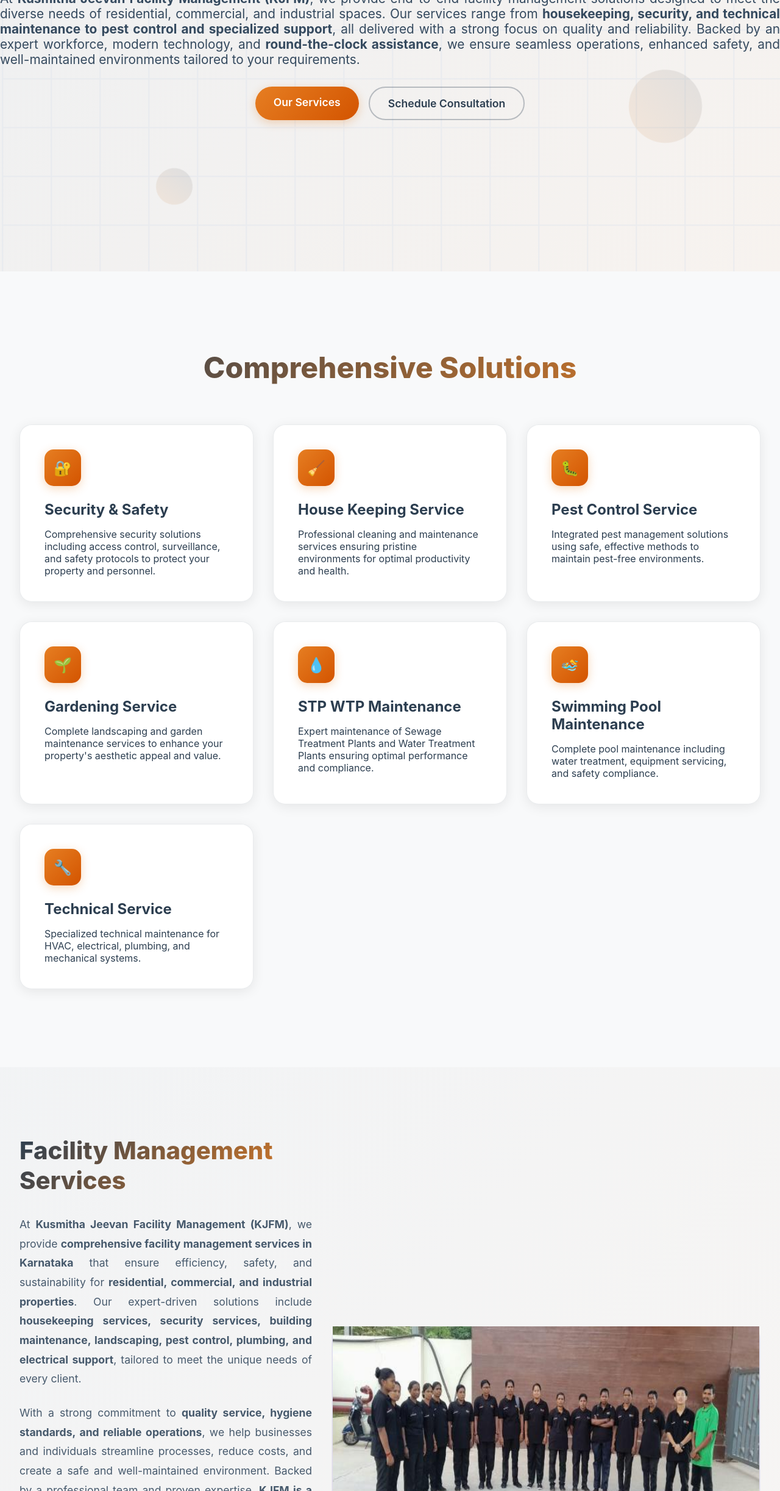
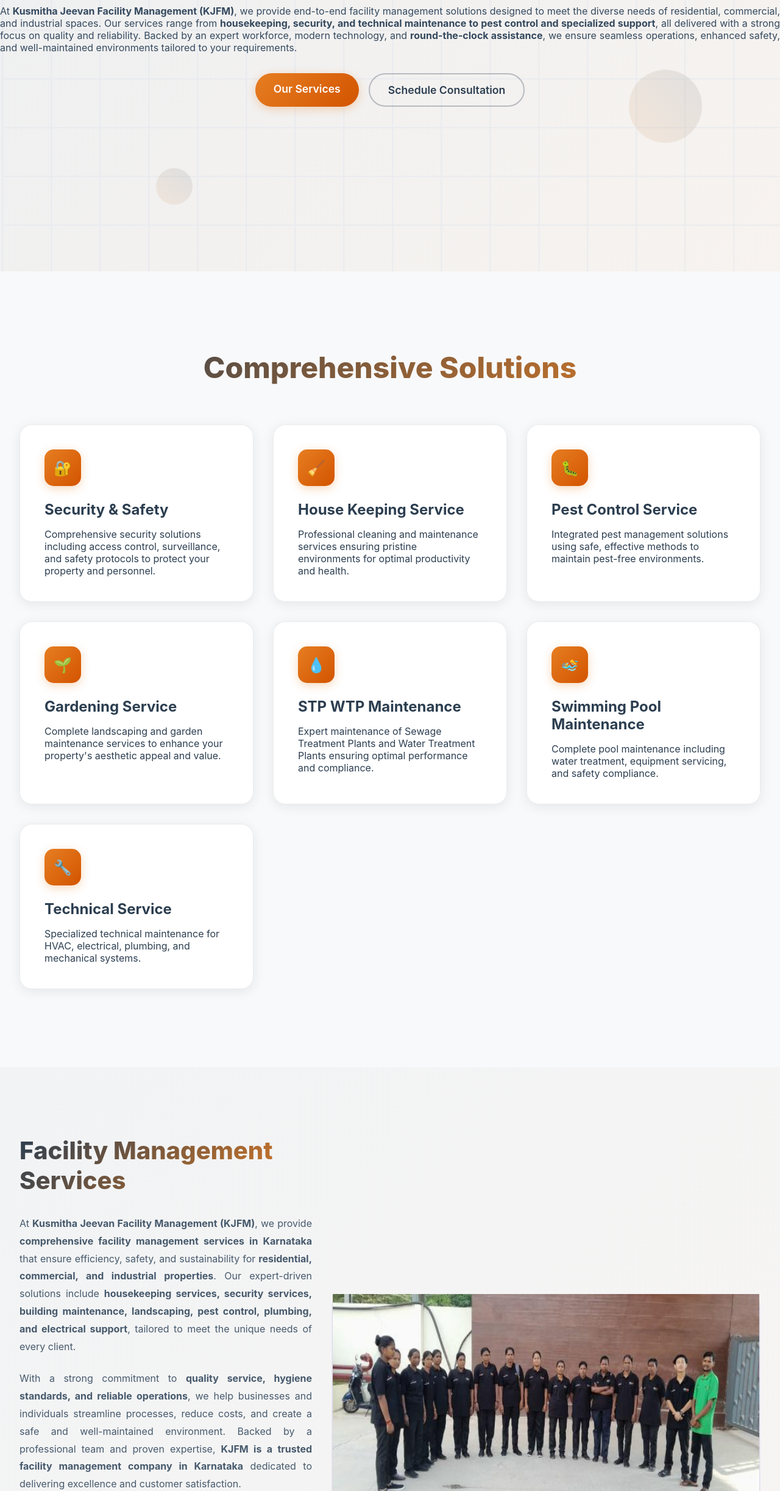
Before and after one commit to kusmithajeevanfm/kjfm-website, a plain HTML site: page index.html in a window 1280 px wide. Shown: the part 355-2800 px from the top of the page at 61% size. Drawn offline with Linux system fonts and the light colour scheme.

Commit message:
update font

```diff
--- a/style.css
+++ b/style.css
@@ -151,7 +151,7 @@ body {
 }
 
 .hero p {
-    font-size: 1.3rem;
+    font-size: flex; /* 1.3rem */
     margin-bottom: 2rem;
     opacity: 0.8;
     color: #34495e;
@@ -461,7 +461,7 @@ body {
 }
 
 .about-text p {
-    font-size: 1.1rem;
+    font-size: flex; /* 1.1rem */
     line-height: 1.8;
     opacity: 0.9;
     margin-bottom: 1.5rem;
```
